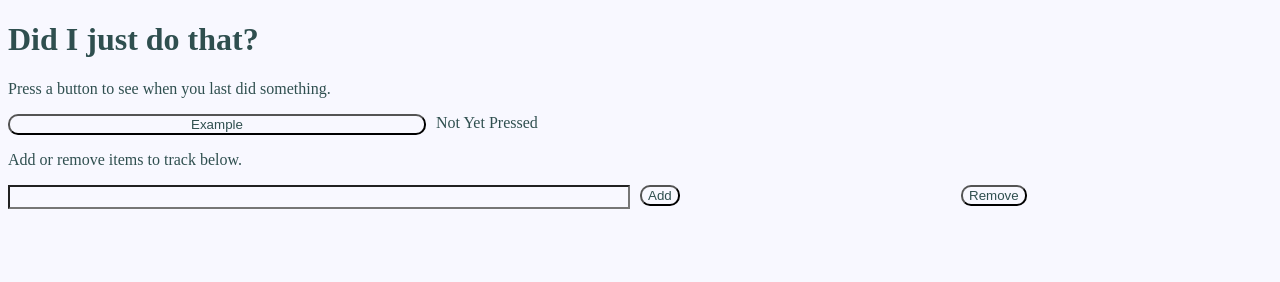
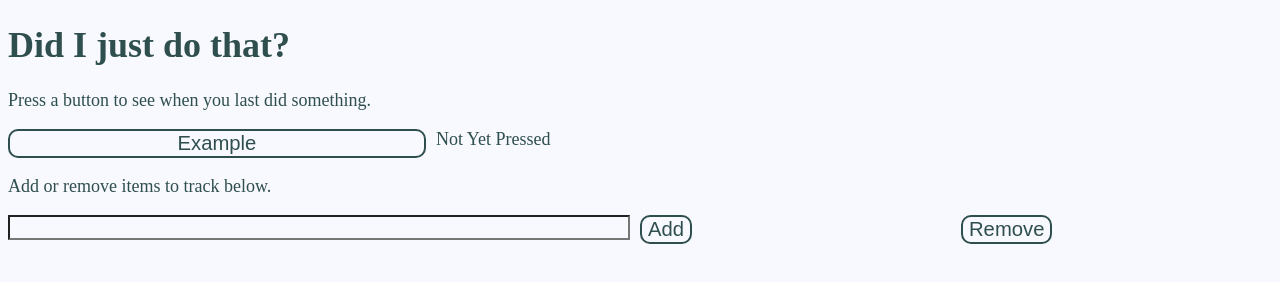
Before and after one commit to jmouradi/dijdt, a plain HTML site: page index.html in a window 1280 px wide. Drawn offline with Linux system fonts and the light colour scheme.

Commit message:
Update font sizes, spacing, and button borders.
Update font sizes, spacing, and button borders for a better view on
Safari on iOS. With terrible code hygiene, also format code.

```diff
--- a/index.html
+++ b/index.html
@@ -14,11 +14,13 @@
   --dark-bg: black;
   --dark-color: ghostwhite;
   --dark-error: salmon;
-
 }
 * {
   background-color: light-dark(var(--light-bg), var(--dark-bg));
   color: light-dark(var(--light-color), var(--dark-color));
+}
+html {
+    font-size: 112.5%;
 }
 input {
     padding: 0.2em;
@@ -36,7 +38,8 @@ input {
 .buttonContainer {
     display: grid; /* Places child divs side-by-side in a row */
     grid-template-columns: 1fr 2fr;
-    column-gap: 10px
+    column-gap: 10px;
+    row-gap: 15px;
 }
 .addRemoveContainer {
     display: grid; /* Places child divs side-by-side in a row */
@@ -47,14 +50,20 @@ input {
     width:100%;
     display:block;
     border-radius: 10px;
+    border: 2px;
+    border: 2px solid light-dark(var(--light-color), var(--dark-color));
+    font-size: 112.5%;
 }
 .button {
     border-radius:10px;
+    border: 2px solid light-dark(var(--light-color), var(--dark-color));
+    font-size: 112.5%;
 }
 .error {
     color: light-dark(var(--light-error), var(--dark-error));
+}
+/* Increase font even more on mobile */
 
-}
 </style>
 <script>
 
@@ -96,17 +105,16 @@ function getTimeMap() {
 function renderElements(timeMap) {
     const x = document.getElementById("result");
     x.innerHTML = "";
-    rows = [];
     function renderMapElements(value, key, map) {
         const renderValue = value ? value : "Not Yet Pressed";
         rows.push(`
-<div class="buttonContainer">
-    <div><button class="paddedButton" onClick="updateItem('${key}')">${key}</button></div>
-    <div>${renderValue}</div>
-</div>
+    <div><button class="paddedButton" onClick="updateItem('${key}')">${key}</button></div>  <div>${renderValue}</div>
 `);
     }
+    rows = [];
+    rows.push(`<div class="buttonContainer">`);
     timeMap.forEach(renderMapElements);
+    rows.push(`</div>`);
     x.innerHTML = rows.join("\n");
 }
 
```
Lines whose indentation alone changed are shown as unchanged.
